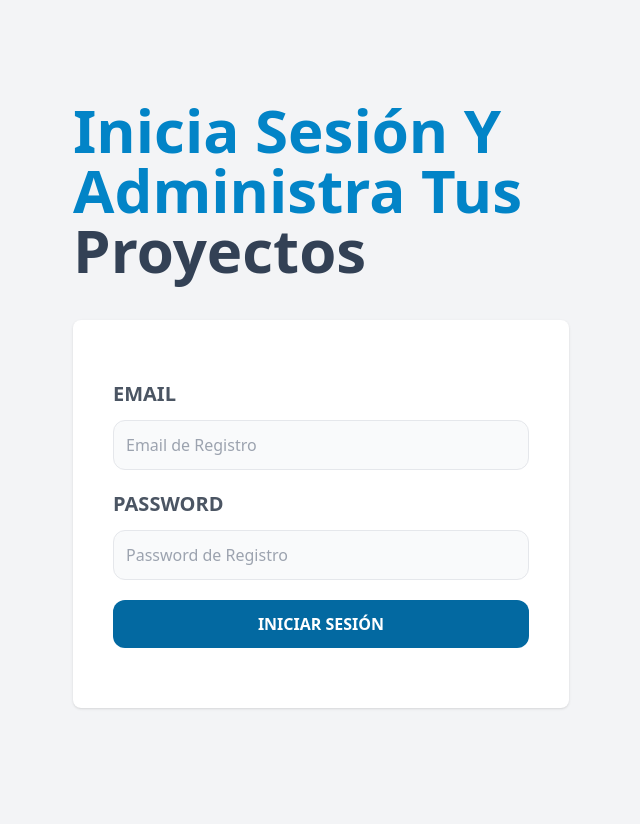
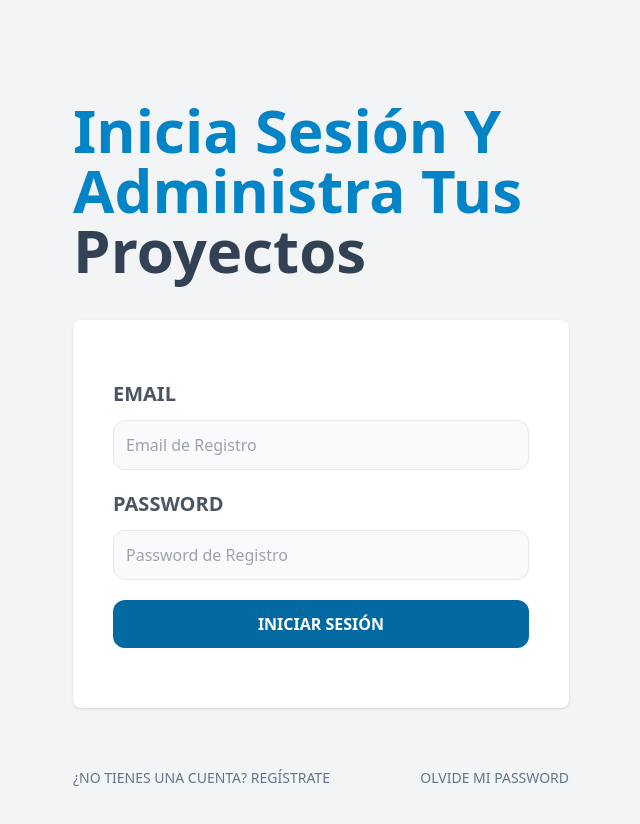
Before and after one commit to anngelicafernanda/uptask-mern, a React (Vite) app in the folder frontend/: page / in a window 1280 px wide. Shown: the top 824 px of the page, without its empty margins (319-959 px from the left). Built offline with nearby package versions, Linux system fonts and the light colour scheme.

Commit message:
Añadiendo Routing a las otras páginas del área pública

```diff
--- a/frontend/src/paginas/Login.jsx
+++ b/frontend/src/paginas/Login.jsx
@@ -1,3 +1,5 @@
+import { Link } from 'react-router-dom';
+
 const Login = () => {
 	return (
 		<>
@@ -41,6 +43,20 @@
 					className="bg-sky-700 mb-5 w-full py-3 text-white uppercase font-bold rounded-xl hover:cursor-pointer hover:bg-sky-800 transition-colors"
 				/>
 			</form>
+			<nav className="lg:flex lg:justify-between">
+				<Link
+					className="block text-center my-5 text-slate-500 uppercase text-sm"
+					to="/registrar"
+				>
+					¿No tienes una cuenta? Regístrate
+				</Link>
+				<Link
+					className="block text-center my-5 text-slate-500 uppercase text-sm"
+					to="/olvide-password"
+				>
+					Olvide mi password
+				</Link>
+			</nav>
 		</>
 	);
 };
```
